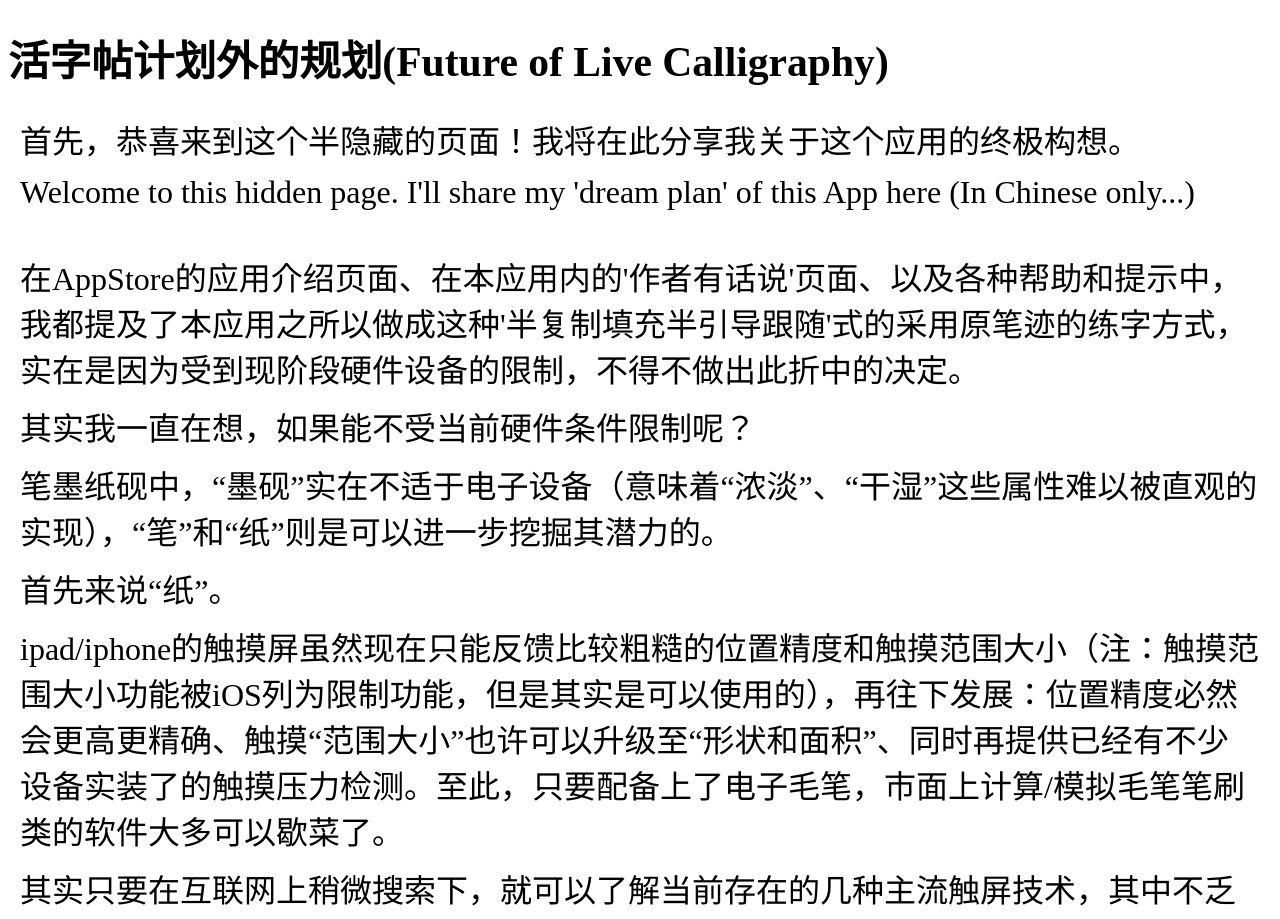
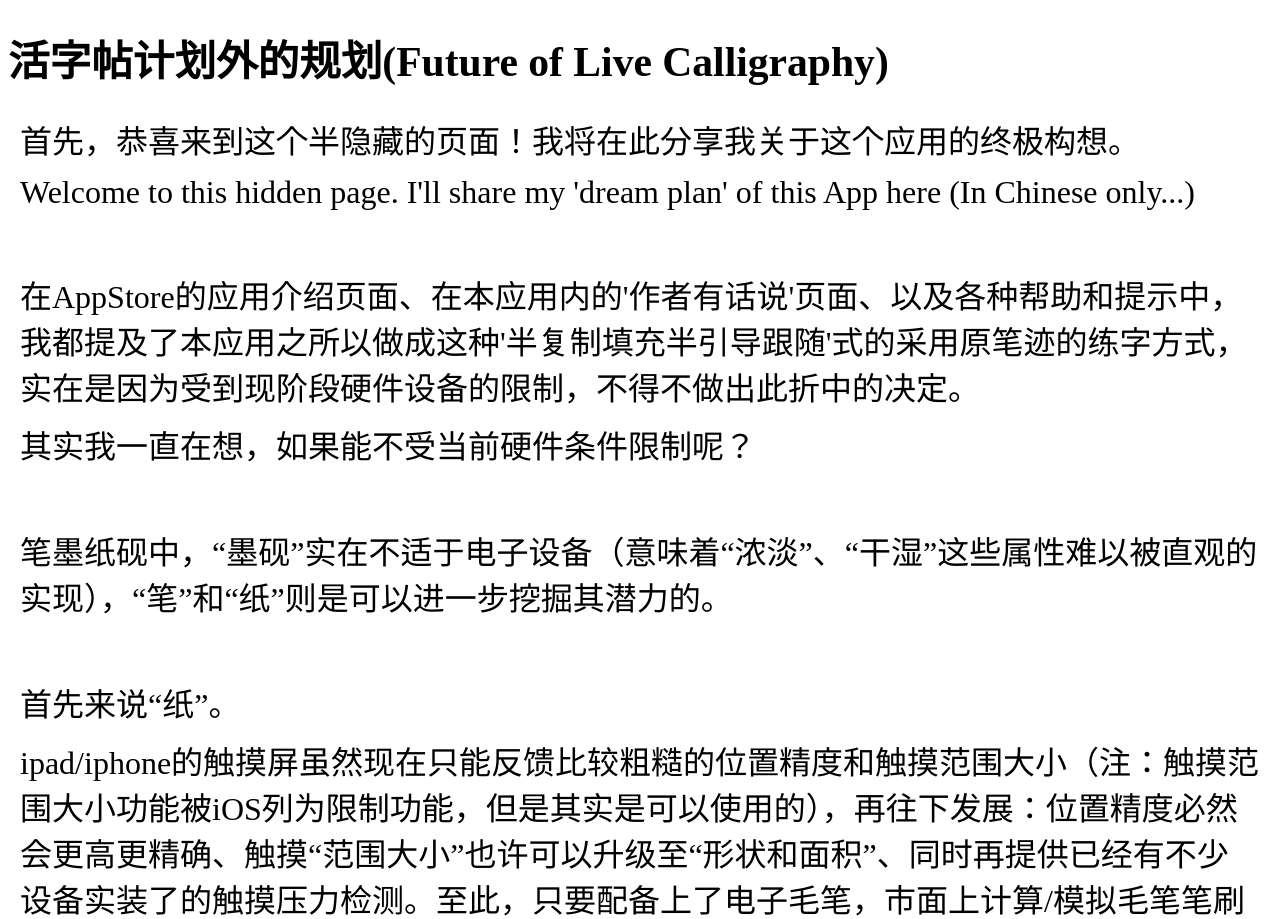
Before and after one commit to shengzhe/livecalligraphy, a Jekyll site: the page built from _posts/2012-08-31-LiveCalligraphyFuture.html, in a window 1280 px wide. Shown: the top 919 px of the page. Built offline with Jekyll 4.4.1, drawn with Linux system fonts in a browser that asks for light colours; Markdown is read by kramdown in place of the engine named in the settings.

Commit message:
Update 2012-08-31-LiveCalligraphyFuture.html

```diff
--- a/_posts/2012-08-31-LiveCalligraphyFuture.html
+++ b/_posts/2012-08-31-LiveCalligraphyFuture.html
@@ -5,24 +5,24 @@ title: 活字帖计划外的规划(Future of Live Calligraphy)
 <h1>{{ page.title }}</h1>
 <p>首先，恭喜来到这个半隐藏的页面！我将在此分享我关于这个应用的终极构想。</p>
 <p>Welcome to this hidden page. I'll share my 'dream plan' of this App here (In Chinese only...)</p>
-</br>
+</br></br>
 <p>在AppStore的应用介绍页面、在本应用内的'作者有话说'页面、以及各种帮助和提示中，我都提及了本应用之所以做成这种'半复制填充半引导跟随'式的采用原笔迹的练字方式，实在是因为受到现阶段硬件设备的限制，不得不做出此折中的决定。</p>
 <p>其实我一直在想，如果能不受当前硬件条件限制呢？</p>
-<p></p>
+</br></br>
 <p>笔墨纸砚中，“墨砚”实在不适于电子设备（意味着“浓淡”、“干湿”这些属性难以被直观的实现），“笔”和“纸”则是可以进一步挖掘其潜力的。</p>
-<p></p>
+</br></br>
 <p>首先来说“纸”。</p>
 <p>ipad/iphone的触摸屏虽然现在只能反馈比较粗糙的位置精度和触摸范围大小（注：触摸范围大小功能被iOS列为限制功能，但是其实是可以使用的），再往下发展：位置精度必然会更高更精确、触摸“范围大小”也许可以升级至“形状和面积”、同时再提供已经有不少设备实装了的触摸压力检测。至此，只要配备上了电子毛笔，市面上计算/模拟毛笔笔刷类的软件大多可以歇菜了。</p>
 <p>其实只要在互联网上稍微搜索下，就可以了解当前存在的几种主流触屏技术，其中不乏可以解析压力感应的产品。只不过要将我上面提到的各种目标功能糅合在一起，并符合市场的需求，还需要走一段不短的路。</p>
 <p>不过，电子产品的发展日新月异，又有科幻小说和电影昭示其可能性，也许哪天不经意间就发现，梦想中的屏幕就在眼前了。</p>
-<p></p>
+</br></br>
 <p>在触摸屏的美好愿景实现之前，做“笔”更显方便灵活，因此现在市场上已经有了很多电子笔的成品。</p>
 <p>一如我曾经提到的下面这个视频中的专利毛笔，以及<a href="http://www.kickstarter.com/projects/anthonycerra/the-flow-a-paintbrush-for-touch-screens">这个kickstarter项目</a>，都是为了让电子屏幕能使用上传统的毛笔笔刷：</p>
 <iframe width="498" height="510" src="http://v.youku.com/v_show/id_XNDY0ODUyNjY0.html" frameborder="0" scrolling="no" allowfullscreen> </iframe>
 <p>不过更令人心动的是Adobe公司出的“设计师工具”：<a href="http://xd.adobe.com/mighty/notify.html">Projects Mighty & Napoleon</a>，其介绍视频如下：</p>
 <iframe width="498" height="510" src="http://v.youku.com/v_show/id_XNTU3NjE4NjY4.html" frameborder="0" scrolling="no" allowfullscreen> </iframe>
 <p>在我看来，一支完美的，适用于所有设备的电子毛笔，它应该能自己计算出笔触压力、笔触面积和形状、甚至可以通过记录笔触方位和速度计算出合理的“干湿浓淡”来，然后通过蓝牙/wifi等通信方式实时回传给ipad/iphone等设备中的<I>专有程序</I>，然后此<I>专有程序</I>就可以利用这些信息绘制出用户最真实的毛笔效果了。我觉得这个吧，应该不会比大爷们拿着海绵毛笔在广场的地砖上写字的效果差。当然，设计难度是极大的，市场是极小的，我因此不报指望谁会去设计这个玩意。</p>
-<p></p>
+</br></br>
 <p>再次回到原点。即使真有了这么好的屏幕，这么高端大气上档次的电子毛笔，绝大多数的使用者依然会用手指玩平板和手机吧。</p>
 <p>所以嘛，各种模拟笔刷应用、以及鄙人的这个App，总还是有一些用处的。</p>
 <br/>
```
